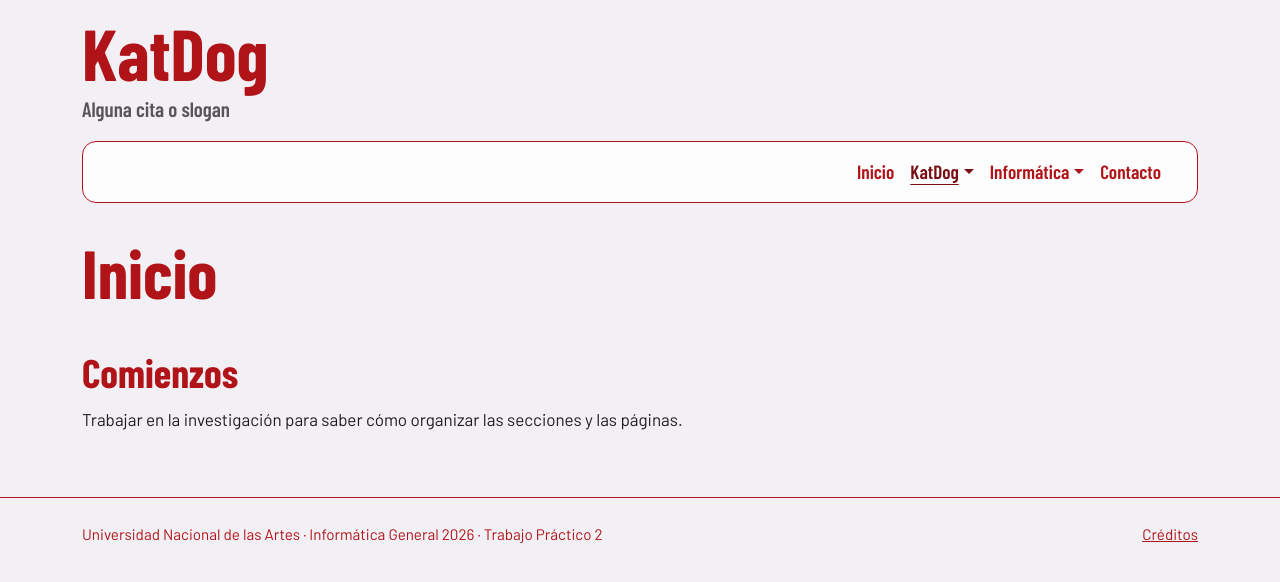
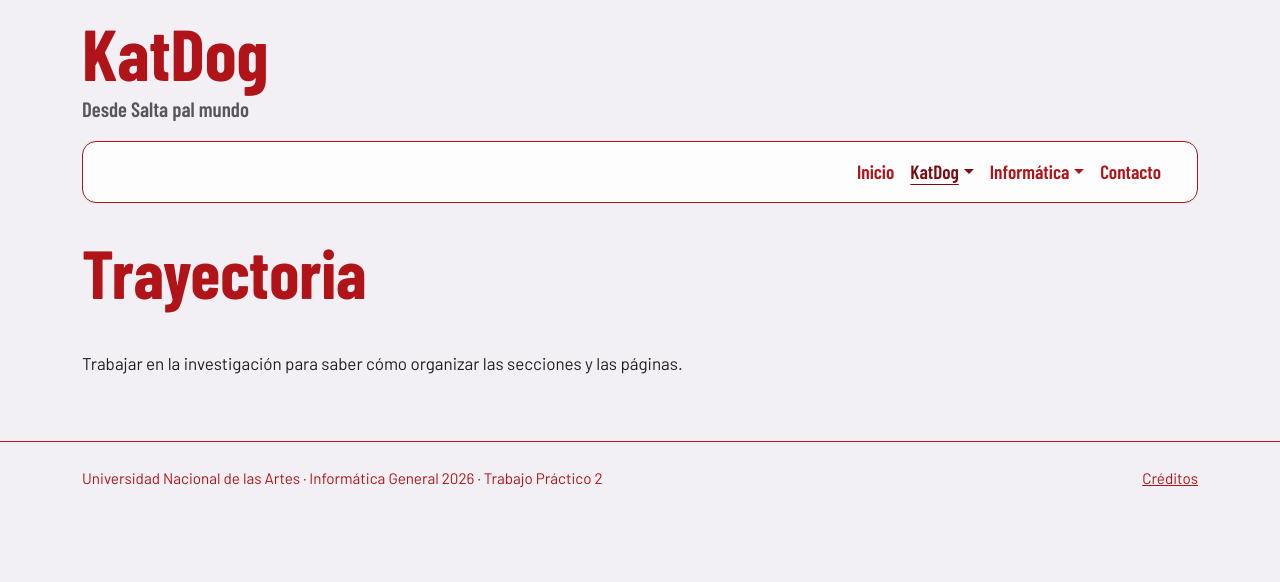
Before and after one commit to DanaJose/trabajo_grupal_practico_dos, a plain HTML site: page trayectoria.html in a window 1280 px wide. Drawn offline with nearby package versions, Linux system fonts and the light colour scheme.

Commit message:
actualización de información
Se empezo a escribir a partir de la entrevista que se tuvo, aún hay información que necesita una revisión.

```diff
--- a/trayectoria.html
+++ b/trayectoria.html
@@ -3,14 +3,12 @@
 <head>
   <meta charset="UTF-8">
   <meta name="viewport" content="width=device-width, initial-scale=1.0">
-  <title>Inicio | KatDog</title>
+  <title>Trayectoria</title>
 
   <!-- Tipografía -->
   <link rel="preconnect" href="https://fonts.googleapis.com">
   <link rel="preconnect" href="https://fonts.gstatic.com" crossorigin>
   <link href="https://fonts.googleapis.com/css2?family=Barlow:wght@400;500&family=Barlow+Condensed:wght@600;700&display=swap" rel="stylesheet">
-
-  <!-- Framework y CSS propio (siempre en este orden) -->
   <link href="https://cdn.jsdelivr.net/npm/bootstrap@5.3.3/dist/css/bootstrap.min.css" rel="stylesheet">
   <link rel="stylesheet" href="css/style.css">
 </head>
@@ -19,7 +17,7 @@
 
   <header class="container">
     <p class="titulo-sitio">KatDog</p>
-    <p class="lema">Alguna cita o slogan</p>
+    <p class="lema">Desde Salta pal mundo</p>
 
     <nav class="navbar navbar-expand-lg" aria-label="Principal">
       <div class="container-fluid">
@@ -73,9 +71,9 @@
   </header>
 
   <main class="container">
-    <h1>Inicio</h1>
+    <h1>Trayectoria</h1>
     <section>
-      <h2>Comienzos</h2>
+      <h2></h2>
       <p>Trabajar en la investigación para saber cómo organizar las secciones y las páginas.</p>
     </section>
   </main>
```
Also changed, not shown: index.html (+3 -3 lines), katdog.html (+6 -1 lines).
